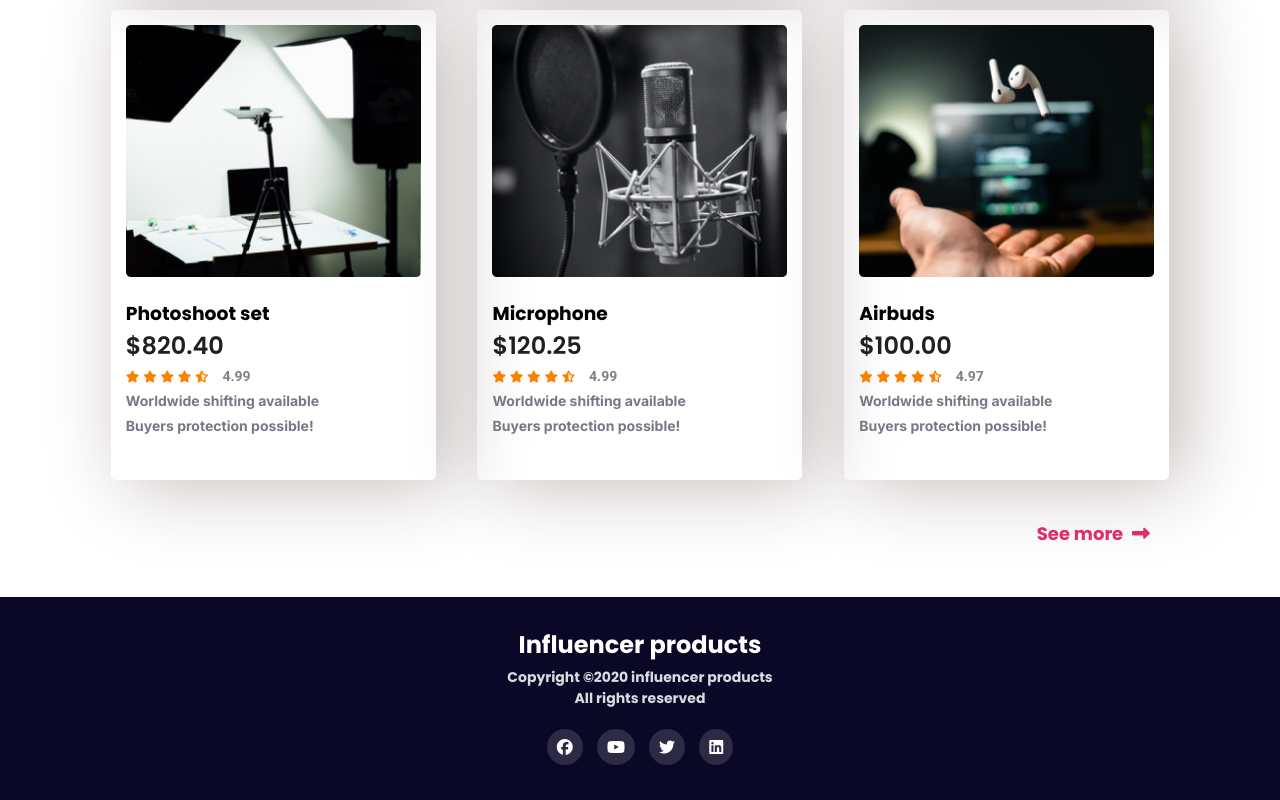
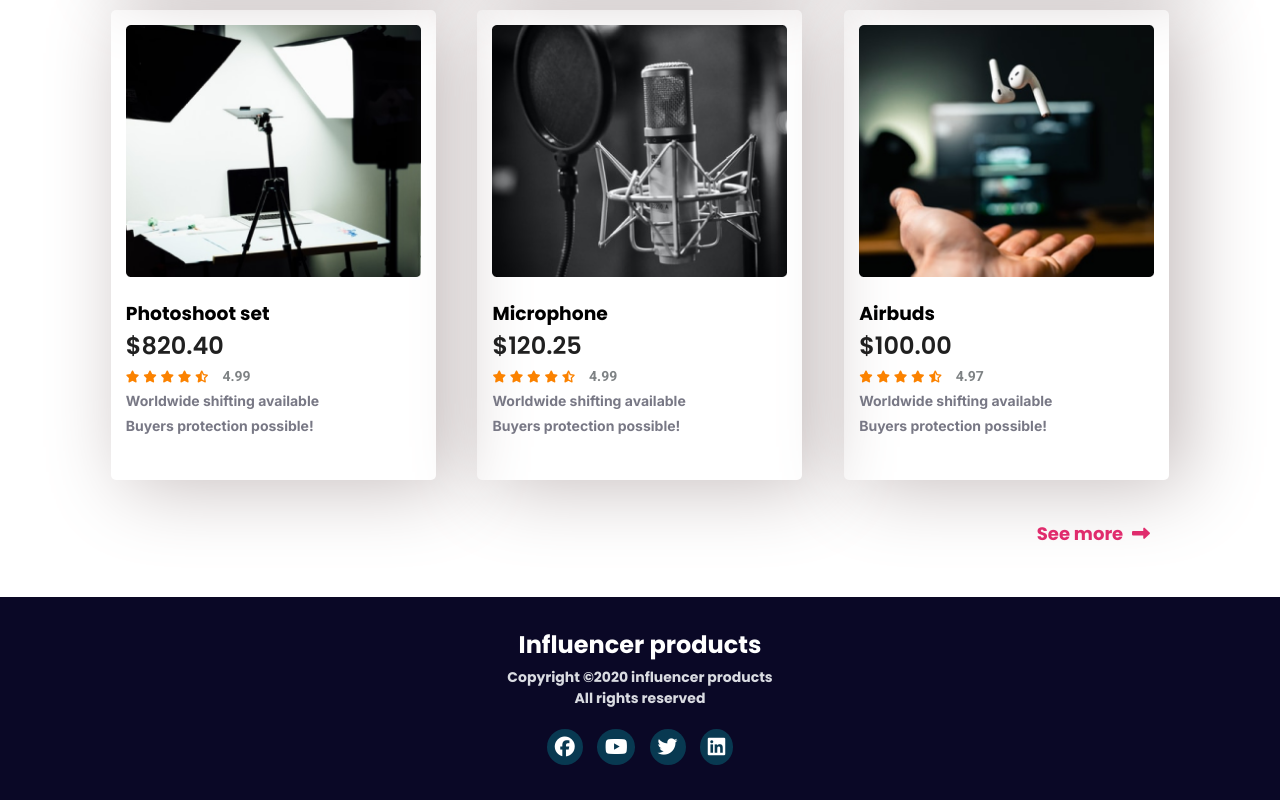
Before and after one commit to Shahariarkabir/influencer-gear, a plain HTML site: page index.html in a window 1280 px wide. Shown: the part 1921-2721 px from the top of the page. Drawn offline with Linux system fonts and the light colour scheme.

Commit message:
Footer update

```diff
--- a/css/style.css
+++ b/css/style.css
@@ -255,6 +255,27 @@ footer .fab {
   margin: 5px;
 }
 
+.icon a i {
+  color: #ffffff;
+  background-color: rgba(0, 255, 255, 0.2);
+  padding: 8px;
+  font-size: 20px;
+  border-radius: 50%;
+  transition: all 0.4s linear;
+  -webkit-border-radius: 50%;
+  -moz-border-radius: 50%;
+  -ms-border-radius: 50%;
+  -o-border-radius: 50%;
+  -webkit-transition: all 0.4s linear;
+  -moz-transition: all 0.4s linear;
+  -ms-transition: all 0.4s linear;
+  -o-transition: all 0.4s linear;
+}
+
+.icon i:hover {
+  color: var(--brand-color);
+}
+
 .copyright {
   margin-top: 5px;
   margin-bottom: 15px;
```
